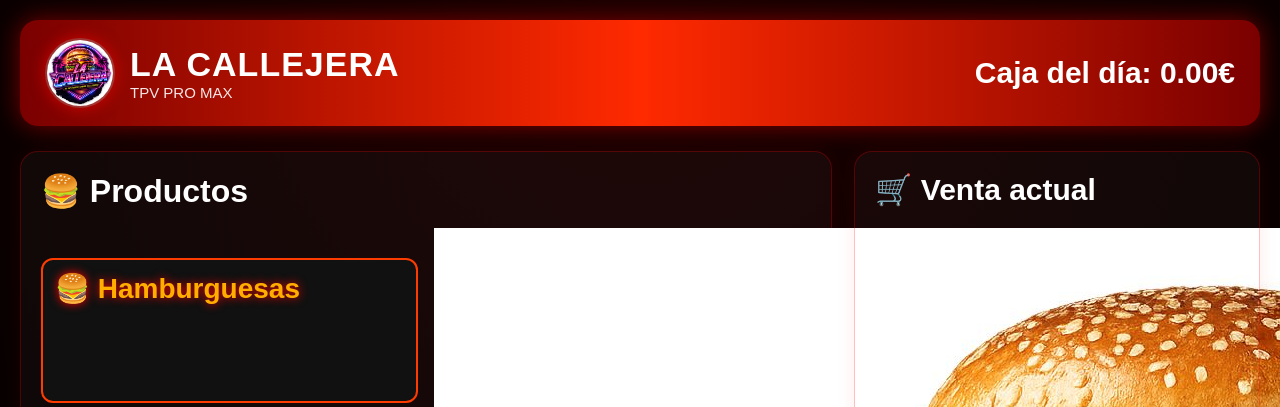
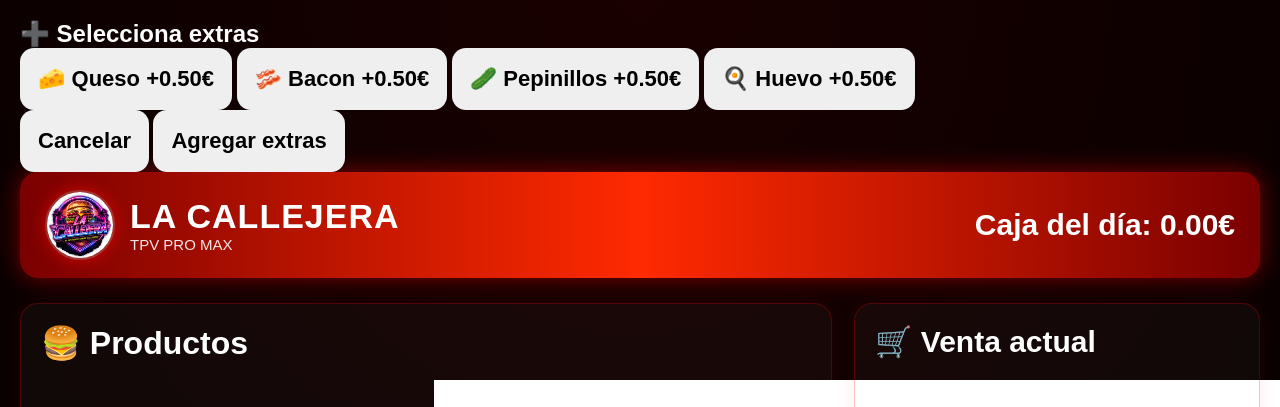
Before and after one commit to paredesalfredo94-coder/lacallejera-tpv, a website: page index.html in a window 1280 px wide. Shown: the top 407 px of the page. Drawn offline with Linux system fonts and the light colour scheme.

Commit message:
Update index.html

```diff
--- a/index.html
+++ b/index.html
@@ -7,6 +7,48 @@
 <link rel="stylesheet" href="style.css?v=2">
 <script src="https://cdn.jsdelivr.net/npm/xlsx/dist/xlsx.full.min.js"></script>
 </head>
+
+<div id="extrasModal" class="extras-modal">
+
+<div class="extras-box">
+
+<h2>➕ Selecciona extras</h2>
+
+<div class="extras-grid">
+
+<button class="extra-btn" onclick="toggleExtra(this,'Extra queso cheddar',0.50)">
+🧀 Queso +0.50€
+</button>
+
+<button class="extra-btn" onclick="toggleExtra(this,'Extra bacon',0.50)">
+🥓 Bacon +0.50€
+</button>
+
+<button class="extra-btn" onclick="toggleExtra(this,'Extra pepinillos',0.50)">
+🥒 Pepinillos +0.50€
+</button>
+
+<button class="extra-btn" onclick="toggleExtra(this,'Extra huevo',0.50)">
+🍳 Huevo +0.50€
+</button>
+
+</div>
+
+<div class="extras-actions">
+
+<button class="cancelar-btn" onclick="cerrarExtras()">
+Cancelar
+</button>
+
+<button class="agregar-btn" onclick="confirmarExtras()">
+Agregar extras
+</button>
+
+</div>
+
+</div>
+
+</div>
 
 <body>
 
```
